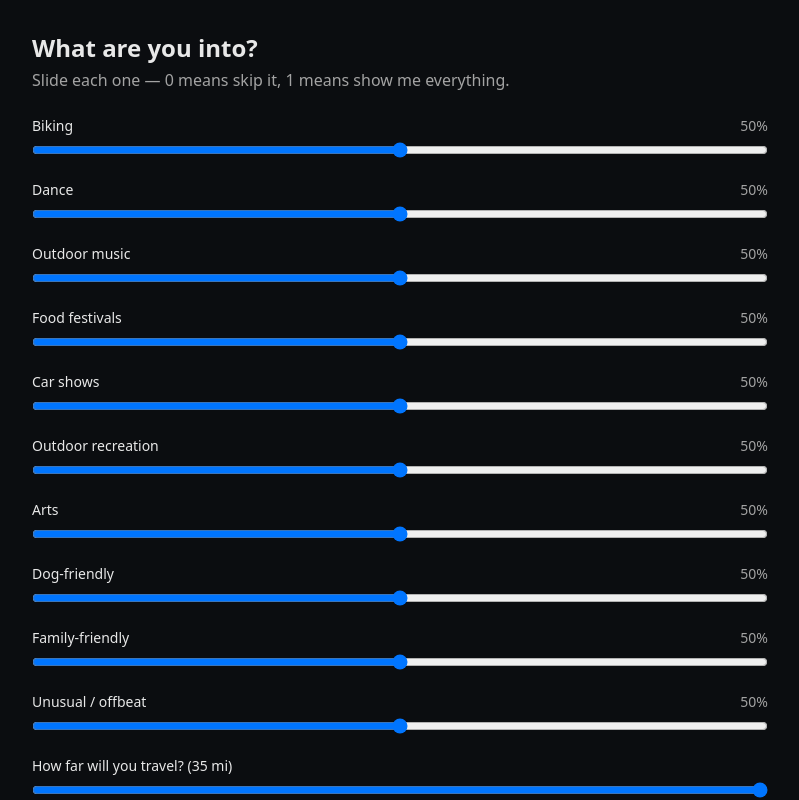
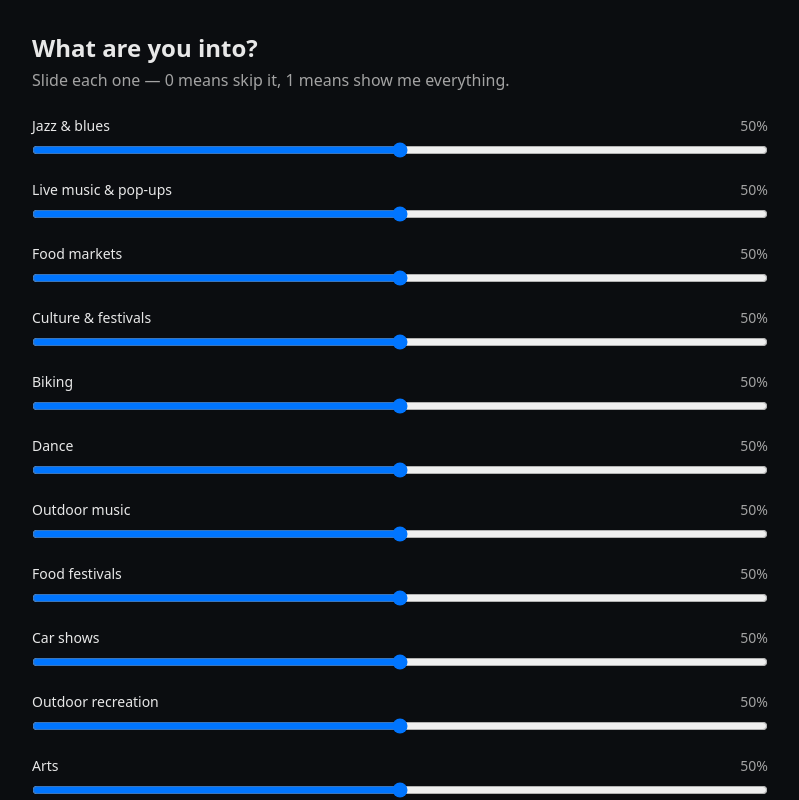
Before and after one commit to TbilKitty/BMore_Social, a Next.js app in the folder web/: page /quiz in a window 1280 px wide. Shown: the top 800 px of the page, without its empty margins (240-1039 px from the left). Built offline with nearby package versions, Linux system fonts and the light colour scheme; no server answers.

Commit message:
Update page.tsx

```diff
--- a/web/app/quiz/page.tsx
+++ b/web/app/quiz/page.tsx
@@ -6,6 +6,10 @@ import { supabase, getOrCreateAnonId } from "@/lib/supabaseClient";
 
 // Must match scraper/config.py CATEGORIES
 const CATEGORIES: [string, string][] = [
+  ["jazz_blues", "Jazz & blues"],
+  ["live_music", "Live music & pop-ups"],
+  ["food_markets", "Food markets"],
+  ["culture", "Culture & festivals"],
   ["bikes", "Biking"],
   ["dance", "Dance"],
   ["outdoor_music", "Outdoor music"],
```
